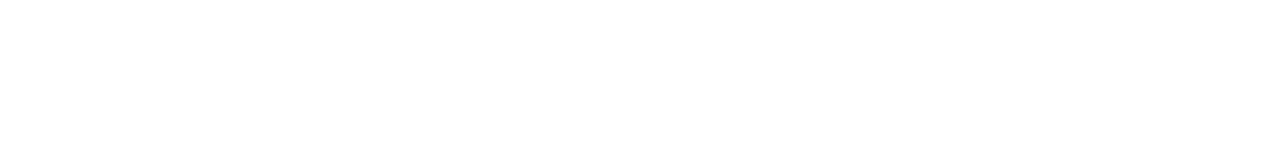
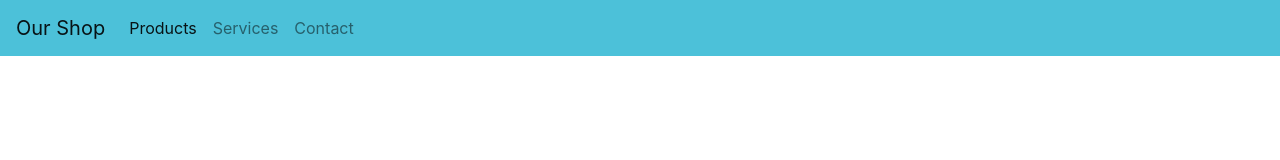
Before and after one commit to evewhite84/CFG-Week-7-Website-Project, a plain HTML site: page index.html in a window 1280 px wide. Drawn offline with nearby package versions, Linux system fonts and the light colour scheme.

Commit message:
Navbar for site with hamburger dropdown menu

```diff
--- a/index.html
+++ b/index.html
@@ -4,7 +4,7 @@
     <meta charset="UTF-8">
     <meta http-equiv="X-UA-Compatible" content="IE=edge">
     <meta name="viewport" content="width=device-width, initial-scale=1.0">
-    <link href="https://cdn.jsdelivr.net/npm/bootstrap@5.3.0/dist/css/bootstrap.min.css" rel="stylesheet" integrity="sha384-9ndCyUaIbzAi2FUVXJi0CjmCapSmO7SnpJef0486qhLnuZ2cdeRhO02iuK6FUUVM" crossorigin="anonymous">
+    <link rel="stylesheet" href="https://cdn.jsdelivr.net/npm/bootstrap@4.3.1/dist/css/bootstrap.min.css" integrity="sha384-ggOyR0iXCbMQv3Xipma34MD+dH/1fQ784/j6cY/iJTQUOhcWr7x9JvoRxT2MZw1T" crossorigin="anonymous">
     <link rel="stylesheet" href="styles.css">
     <link rel="preconnect" href="https://fonts.googleapis.com">
 <link rel="preconnect" href="https://fonts.gstatic.com" crossorigin>
@@ -12,7 +12,25 @@
     <title>Group-2 CFG Website Project</title>
 </head>
 <body>
+    <!--Navbar starts here-->
+    <nav class="navbar navbar-expand-lg navbar-light" style="background-color: #4CC1D9;">
+        <a class="navbar-brand" href="#">Our Shop</a>
+        <button class="navbar-toggler" type="button" data-toggle="collapse" data-target="#navbarNavAltMarkup" aria-controls="navbarNavAltMarkup" aria-expanded="false" aria-label="Toggle navigation">
+          <span class="navbar-toggler-icon"></span>
+        </button>
+        <div class="collapse navbar-collapse" id="navbarNavAltMarkup">
+          <div class="navbar-nav">
+            <a class="nav-item nav-link active" href="#">Products <span class="sr-only">(current)</span></a>
+            <a class="nav-item nav-link" href="#">Services</a>
+            <a class="nav-item nav-link" href="#">Contact</a>
+          </div>
+        </div>
+    </nav>
+      <!--Navbar ends here-->
 
+      <script src="https://code.jquery.com/jquery-3.3.1.slim.min.js" integrity="sha384-q8i/X+965DzO0rT7abK41JStQIAqVgRVzpbzo5smXKp4YfRvH+8abtTE1Pi6jizo" crossorigin="anonymous"></script>
+      <script src="https://cdn.jsdelivr.net/npm/popper.js@1.14.7/dist/umd/popper.min.js" integrity="sha384-UO2eT0CpHqdSJQ6hJty5KVphtPhzWj9WO1clHTMGa3JDZwrnQq4sF86dIHNDz0W1" crossorigin="anonymous"></script>
+      <script src="https://cdn.jsdelivr.net/npm/bootstrap@4.3.1/dist/js/bootstrap.min.js" integrity="sha384-JjSmVgyd0p3pXB1rRibZUAYoIIy6OrQ6VrjIEaFf/nJGzIxFDsf4x0xIM+B07jRM" crossorigin="anonymous"></script>
     <script src="script.js"></script>
 </body>
 </html>
```
